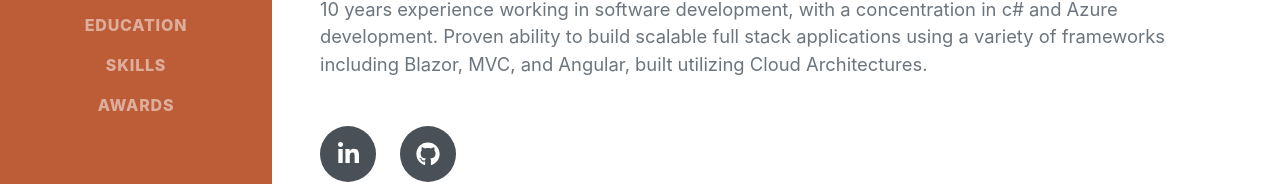
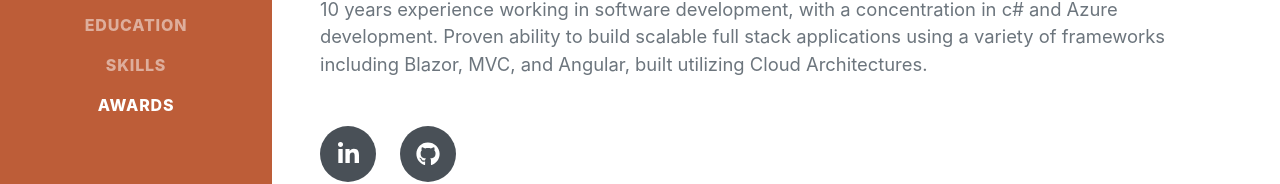
Before and after one commit to alexanderjwoods/alexanderjwoods.github.io, an Angular app in the folder code/site/: page / in a window 1280 px wide. Shown: the part 467-651 px from the top of the page. Built offline with nearby package versions, Linux system fonts and the light colour scheme; a web font is replaced by a local one.

Commit message:
Fix nav issue, remove unused oninits

```diff
--- a/code/site/src/app/components/about/about.component.ts
+++ b/code/site/src/app/components/about/about.component.ts
@@ -5,16 +5,10 @@
   templateUrl: './about.component.html',
   styleUrls: ['./about.component.css']
 })
-export class AboutComponent implements OnInit {
+export class AboutComponent {
 
   public firstAndMiddleInitial:string = "Alexander J.";
   public lastName:string = "Woods";
   public email:string = "alexanderjwoods06@outlook.com";
   public about:string = "10 years experience working in software development, with a concentration in c# and Azure development.  Proven ability to build scalable full stack applications using a variety of frameworks including Blazor, MVC, and Angular, built utilizing Cloud Architectures.";
-
-  constructor() { }
-
-  ngOnInit(): void {
-  }
-
 }
--- a/code/site/src/app/components/awards/awards.component.ts
+++ b/code/site/src/app/components/awards/awards.component.ts
@@ -5,7 +5,7 @@
   templateUrl: './awards.component.html',
   styleUrls: ['./awards.component.css']
 })
-export class AwardsComponent implements OnInit {
+export class AwardsComponent {
   public title:string = "Awards & Certifications";
   public awards:string[] = new Array<string>(
     "Certified Scrum Master - 2017 through Current",
@@ -14,9 +14,4 @@
     "1<sup>st</sup>Place - NASTAR Nation Snowboard Championships - 2008, 2009, 2010",
     "3<sup>rd</sup>Place - NASTAR Nation Snowboard Championships - 2007"
   );
-  constructor() { }
-
-  ngOnInit(): void {
-  }
-
 }
--- a/code/site/src/app/components/education/education.component.ts
+++ b/code/site/src/app/components/education/education.component.ts
@@ -6,16 +6,11 @@
   templateUrl: './education.component.html',
   styleUrls: ['./education.component.css']
 })
-export class EducationComponent implements OnInit {
+export class EducationComponent {
   public title:string = "Education";
   public elements:Education[] = new Array<Education>(
     new Education("Washtenaw Community College", "Associate of Science", "Computer Science - C++ Programming", "2018"),
     new Education("Washtenaw Community College", "Certification of Science", "Foundations of Information Systems", "2017"),
     new Education("Dexter High School", "Diploma", "", "2010")
   );
-  constructor() { }
-
-  ngOnInit(): void {
-  }
-
 }
--- a/code/site/src/app/components/experience/experience.component.ts
+++ b/code/site/src/app/components/experience/experience.component.ts
@@ -6,7 +6,7 @@
   templateUrl: './experience.component.html',
   styleUrls: ['./experience.component.css']
 })
-export class ExperienceComponent implements OnInit {
+export class ExperienceComponent {
   public title:string = "Experience";
   public elements:Experience[] = new Array<Experience>(
     new Experience("Senior Software Engineer", "Xperience", "Worked leading a small team of developers to design, implement, and maintain websites for external clients.  Implemented Agile principals and Test Driven Development to improve the development lifecycle, cutting development time.  Led architecture for a redesign for a client sweepstakes website as part of delivering sweeping changes.  Implemented authentication and authorization mechanisms, as well as data security practices for our client management system.  Developed an external API to centralize data access behind auth gates.", "July 2020", "Present"),
@@ -16,9 +16,4 @@
     new Experience("Owner", "Woods Technological Solutions", "Develop programmatic solutions to fit a client needs using the appropriate tools for the job, including C++, c#, Python, and PHP.  Created and launched the Hainbuch Quote Configurator tool using SQL database, c# backend, and MVC as the framework.  This tool is still being used by Hainbuch to allow clients to get a quick quote on machine tool parts and orders.  Developed an IMS using c# and MySQL to generate individual QR code tags which are scanned at different locations to keep track of inventory.  Also created a dashboard using MVC c# to provide overview of relevant data.  Worked as part of a larger team of contractors to implement networking and multiplayer capabilities in the War To The Core mobile game.  Used c# and Unity3D’s UNet framework to allow login and data transfer.  Implemented online ordering for Ben and Jerry’s Ice Cream Shop using MVC and c# with SQL database, which was used until the shop changed owners in 2018.  Created a self-contained workstation for a gutter repair company utilizing Windows Surface tablets and c#.  Sketches and purchase quotes were done on side and uploaded via RESTful API to the office for processing into the system, replacing paper and pencil.", "July 2013", "March 2018"),
     new Experience("Software Developer", "Cimulus Software", "Contracted to migrate the DART platform from Classic ASP and Visual Basic to modern .NET 3.5, c#, MVC website.  Re-Contracted to work on the Roll Call application using Objective C and iOS dev tools.", "July 2012", "November 2013")
   );
-  constructor() { }
-
-  ngOnInit(): void {
-  }
-
 }
--- a/code/site/src/app/components/nav/nav.component.html
+++ b/code/site/src/app/components/nav/nav.component.html
@@ -6,7 +6,7 @@
     <button class="navbar-toggler" type="button" data-toggle="collapse" data-target="#navbarSupportedContent" aria-controls="navbarSupportedContent" aria-expanded="false" aria-label="Toggle navigation"><span class="navbar-toggler-icon"></span></button>
     <div class="collapse navbar-collapse" id="navbarSupportedContent">
         <ul class="navbar-nav">
-            <li *ngFor="let link of links, let itemName of itemNames" class="nav-item"><a class="nav-link js-scroll-trigger" href="#{{link}}">{{ itemName }}</a></li>
+            <li *ngFor="let link of links, let i = index" class="nav-item"><a class="nav-link js-scroll-trigger" href="#{{ link }}">{{ itemNames[i] }}</a></li>
         </ul>
     </div>
   </nav>
--- a/code/site/src/app/components/nav/nav.component.ts
+++ b/code/site/src/app/components/nav/nav.component.ts
@@ -5,7 +5,7 @@
   templateUrl: './nav.component.html',
   styleUrls: ['./nav.component.css']
 })
-export class NavComponent implements OnInit {
+export class NavComponent {
   public name:string = 'Alexander J. Woods';
   public links:string[] = new Array<string>(
     'about',
@@ -21,10 +21,5 @@
     'Education',
     'Skills',
     'Awards'
-  )
-  constructor() { }
-
-  ngOnInit(): void {
-  }
-
+  );
 }
--- a/code/site/src/app/components/skills/skills.component.ts
+++ b/code/site/src/app/components/skills/skills.component.ts
@@ -5,7 +5,7 @@
   templateUrl: './skills.component.html',
   styleUrls: ['./skills.component.css']
 })
-export class SkillsComponent implements OnInit {
+export class SkillsComponent {
   public title:string = "Skills";
   public languagesHeader: string = "Programming Languages & Tools";
   public listLanguages: string[] = new Array<string>(
@@ -35,9 +35,4 @@
     'Cross Functional Teams',
     'Agile Development & Scrum'
   );
-  constructor() { }
-
-  ngOnInit(): void {
-  }
-
 }
```
